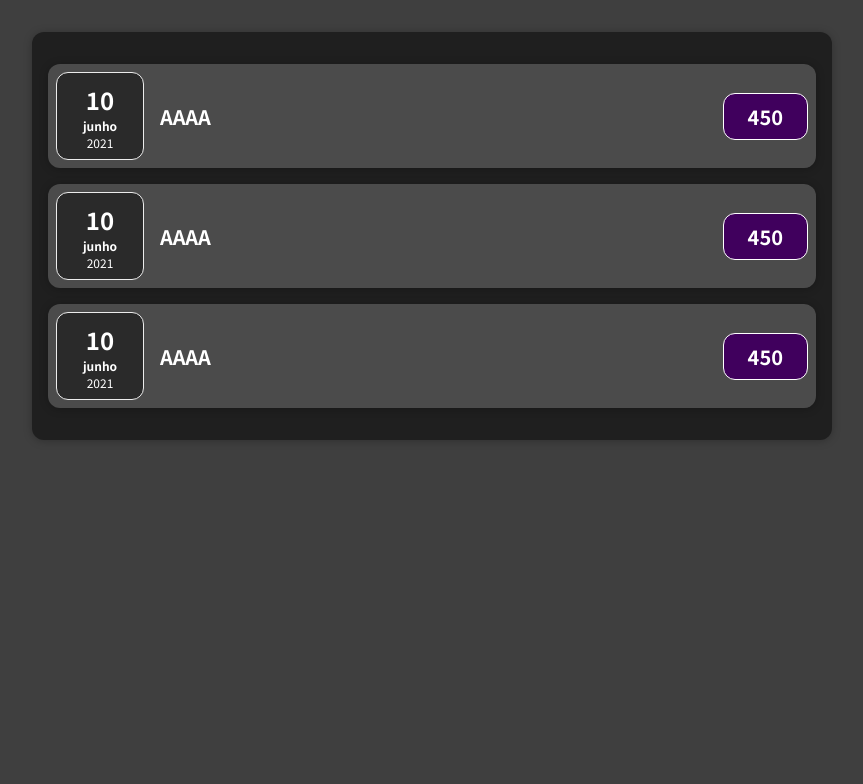
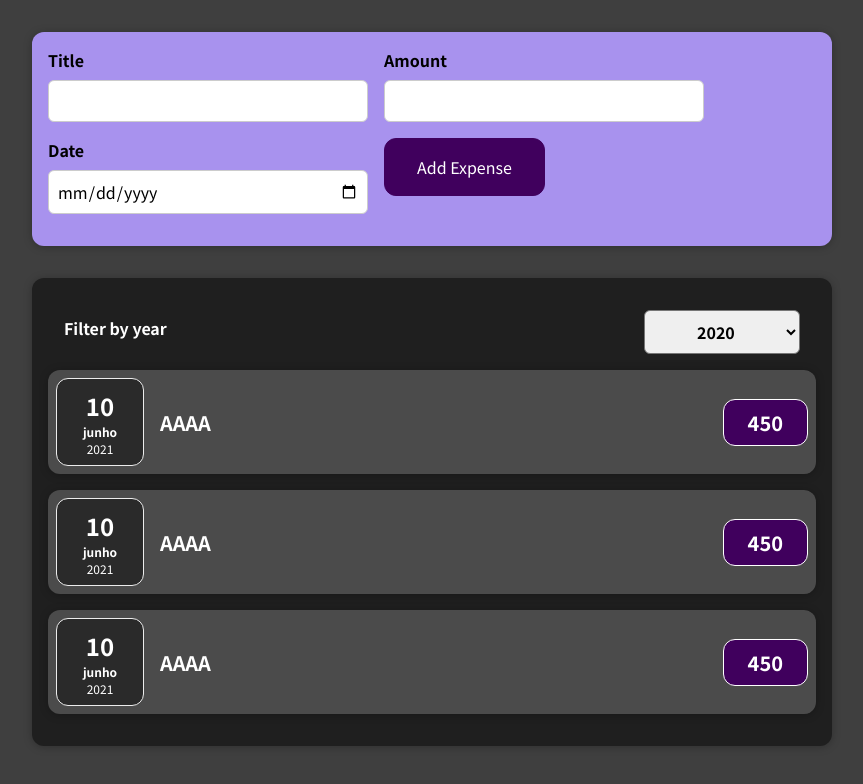
Before and after one commit to Hellshi/Expense-Track-React-LabLuby, a React (Create React App) app: page / in a window 1280 px wide. Shown: the top 784 px of the page, without its empty margins (208-1071 px from the left). Built offline with nearby package versions, Linux system fonts and the light colour scheme; the HTML template or start-up script is replaced by a standard one.

Commit message:
Added input added filter

```diff
--- a/src/App.js
+++ b/src/App.js
@@ -1,9 +1,17 @@
+import React from "react";
 import ExpensesList from "./components/Expenses/Expenses";
 import Data from "./Data";
+import NewExpense from "./components/NewExpenses/NewExpenses";
 
 function App() {
+  const onAddExpense = (expense) => {
+    console.log("In App.js");
+    console.log(expense);
+  };
+
   return (
     <div className="App">
+      <NewExpense onAddExpense={onAddExpense} />
       <ExpensesList expenses={Data()}></ExpensesList>
     </div>
   );
--- a/src/components/Expenses/Expenses.js
+++ b/src/components/Expenses/Expenses.js
@@ -1,10 +1,22 @@
+import React, { useState } from "react";
 import ExpenseItem from "./ExpenseItem";
 import "./Expenses.css";
+import ExpensesFilter from "./ExpensesFilter";
 import Card from "../UI/Card";
 
 function Expenses(props) {
+  const [filteredYear, setFilteredYear] = useState("2020");
+
+  const filterChangeHandler = (selectedYear) => {
+    setFilteredYear(selectedYear);
+  };
+
   return (
     <Card className="expenses">
+      <ExpensesFilter
+        selected={filteredYear}
+        onChangeFilter={filterChangeHandler}
+      />
       {props.expenses.map((item) => {
         return (
           <ExpenseItem
--- /dev/null
+++ b/src/components/Expenses/ExpensesFilter.css
@@ -0,0 +1,24 @@
+.expenses-filter {
+  color: white;
+  padding: 0 1rem;
+}
+
+.expenses-filter__control {
+  display: flex;
+  width: 100%;
+  align-items: center;
+  justify-content: space-between;
+  margin: 1rem 0;
+}
+
+.expenses-filter label {
+  font-weight: bold;
+  margin-bottom: 0.5rem;
+}
+
+.expenses-filter select {
+  font: inherit;
+  padding: 0.5rem 3rem;
+  font-weight: bold;
+  border-radius: 6px;
+}
--- /dev/null
+++ b/src/components/Expenses/ExpensesFilter.js
@@ -0,0 +1,25 @@
+import React from "react";
+
+import "./ExpensesFilter.css";
+
+const ExpensesFilter = (props) => {
+  const dropdownChangeHandler = (event) => {
+    props.onChangeFilter(event.target.value);
+  };
+
+  return (
+    <div className="expenses-filter">
+      <div className="expenses-filter__control">
+        <label>Filter by year</label>
+        <select value={props.selected} onChange={dropdownChangeHandler}>
+          <option value="2022">2022</option>
+          <option value="2021">2021</option>
+          <option value="2020">2020</option>
+          <option value="2019">2019</option>
+        </select>
+      </div>
+    </div>
+  );
+};
+
+export default ExpensesFilter;
--- /dev/null
+++ b/src/components/NewExpenses/ExpensesForm.css
@@ -0,0 +1,26 @@
+.new-expense__controls {
+  display: flex;
+  flex-wrap: wrap;
+  gap: 1rem;
+  margin-bottom: 1rem;
+  text-align: left;
+}
+
+.new-expense__control label {
+  font-weight: bold;
+  margin-bottom: 0.5rem;
+  display: block;
+}
+
+.new-expense__control input {
+  font: inherit;
+  padding: 0.5rem;
+  border-radius: 6px;
+  border: 1px solid #ccc;
+  width: 20rem;
+  max-width: 100%;
+}
+
+.new-expense__actions {
+  text-align: right;
+}
--- /dev/null
+++ b/src/components/NewExpenses/ExpensesForm.js
@@ -0,0 +1,69 @@
+import React, { useState } from "react";
+import "./ExpensesForm.css";
+
+function ExpensesForm(props) {
+  const [title, setTitle] = useState("");
+  const [amount, setAmount] = useState("");
+  const [date, setDate] = useState("");
+
+  const getTitleHandler = (e) => {
+    setTitle(e.target.value);
+  };
+
+  const getAmountHandler = (e) => {
+    setAmount(e.target.value);
+  };
+
+  const getDateHandler = (e) => {
+    setDate(e.target.value);
+  };
+
+  const handleSubmit = (e) => {
+    e.preventDefault();
+    const newExpense = {
+      title: title,
+      amount: amount,
+      date: new Date(date),
+    };
+    props.onSaveData(newExpense);
+    setTitle("");
+    setAmount("");
+    setDate("");
+  };
+
+  return (
+    <form onSubmit={handleSubmit}>
+      <div className="new-expense__controls">
+        <div className="new-expense__control">
+          <label>Title</label>
+          <input type="text" onChange={getTitleHandler} value={title} />
+        </div>
+        <div className="new-expense__control">
+          <label>Amount</label>
+          <input
+            type="number"
+            min="0.01"
+            step="0.01"
+            onChange={getAmountHandler}
+            value={amount}
+          />
+        </div>
+        <div className="new-expense__control">
+          <label>Date</label>
+          <input
+            type="date"
+            min="2019-01-01"
+            max="2022-12-31"
+            onChange={getDateHandler}
+            value={date}
+          />
+        </div>
+        <div className="new-expense__actions">
+          <button type="submit">Add Expense</button>
+        </div>
+      </div>
+    </form>
+  );
+}
+
+export default ExpensesForm;
--- /dev/null
+++ b/src/components/NewExpenses/NewExpenses.css
@@ -0,0 +1,38 @@
+.new-expense {
+  background-color: #a892ee;
+  padding: 1rem;
+  margin: 2rem auto;
+  width: 50rem;
+  max-width: 95%;
+  border-radius: 12px;
+  text-align: center;
+  box-shadow: 0 1px 8px rgba(0, 0, 0, 0.25);
+}
+
+.new-expense button {
+  font: inherit;
+  cursor: pointer;
+  padding: 1rem 2rem;
+  border: 1px solid #40005d;
+  background-color: #40005d;
+  color: white;
+  border-radius: 12px;
+  margin-right: 1rem;
+}
+
+.new-expense button:hover,
+.new-expense button:active {
+  background-color: #510674;
+  border-color: #510674;
+}
+
+.new-expense button.alternative {
+  color: #220131;
+  border-color: transparent;
+  background-color: transparent;
+}
+
+.new-expense button.alternative:hover,
+.new-expense button.alternative:active {
+  background-color: #ddb3f8;
+}
--- /dev/null
+++ b/src/components/NewExpenses/NewExpenses.js
@@ -0,0 +1,22 @@
+import React from "react";
+import ExpensesForm from "./ExpensesForm";
+import "./NewExpenses.css";
+
+function NewExpenses({ onAddExpense }) {
+  const onSaveDataHandler = (Data) => {
+    const expenseData = {
+      ...Data,
+      id: Math.floor(Math.random()).toString(),
+    };
+    console.log(expenseData);
+    onAddExpense(expenseData);
+  };
+
+  return (
+    <div className="new-expense">
+      <ExpensesForm onSaveData={onSaveDataHandler} />
+    </div>
+  );
+}
+
+export default NewExpenses;
```
